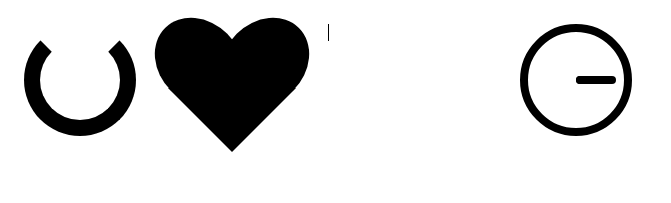
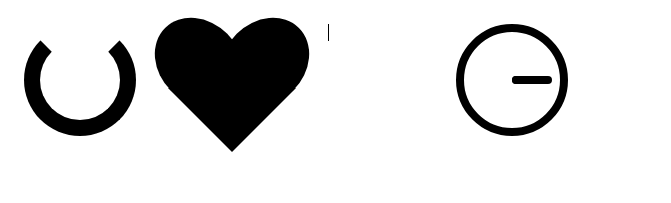
Before and after one commit to skamble89/css-loaders, a plain HTML site: page index.html in a window 1280 px wide. Shown: the whole page, without its empty margins (0-671 px from the left). Drawn offline with Linux system fonts and the light colour scheme.

Commit message:
decreased width of text loader

```diff
--- a/loaders.css
+++ b/loaders.css
@@ -129,7 +129,7 @@
 }
 
 .text-loader {
-    width: 10em;
+    width: 6em;
 }
 
 .clock {
```
